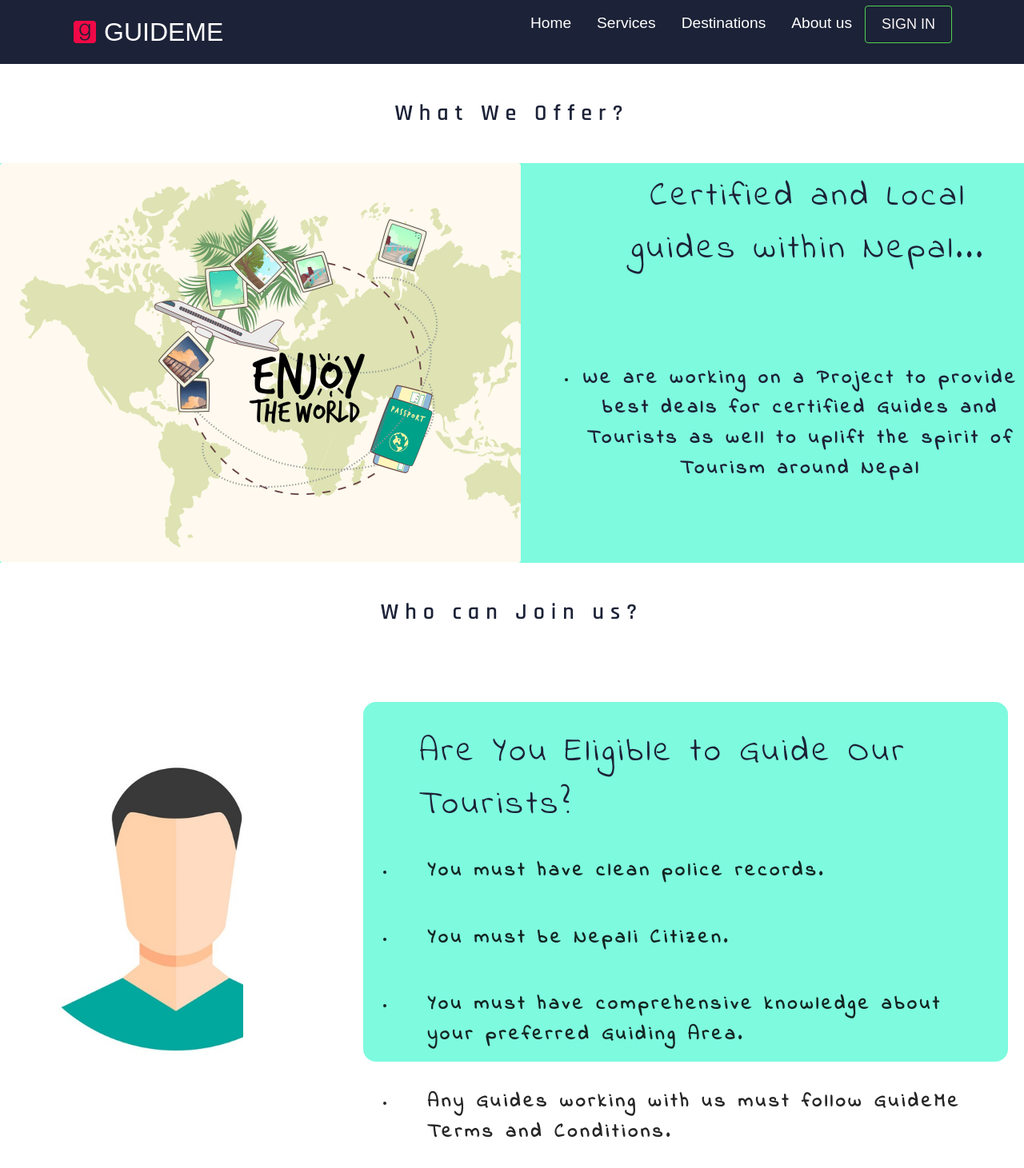
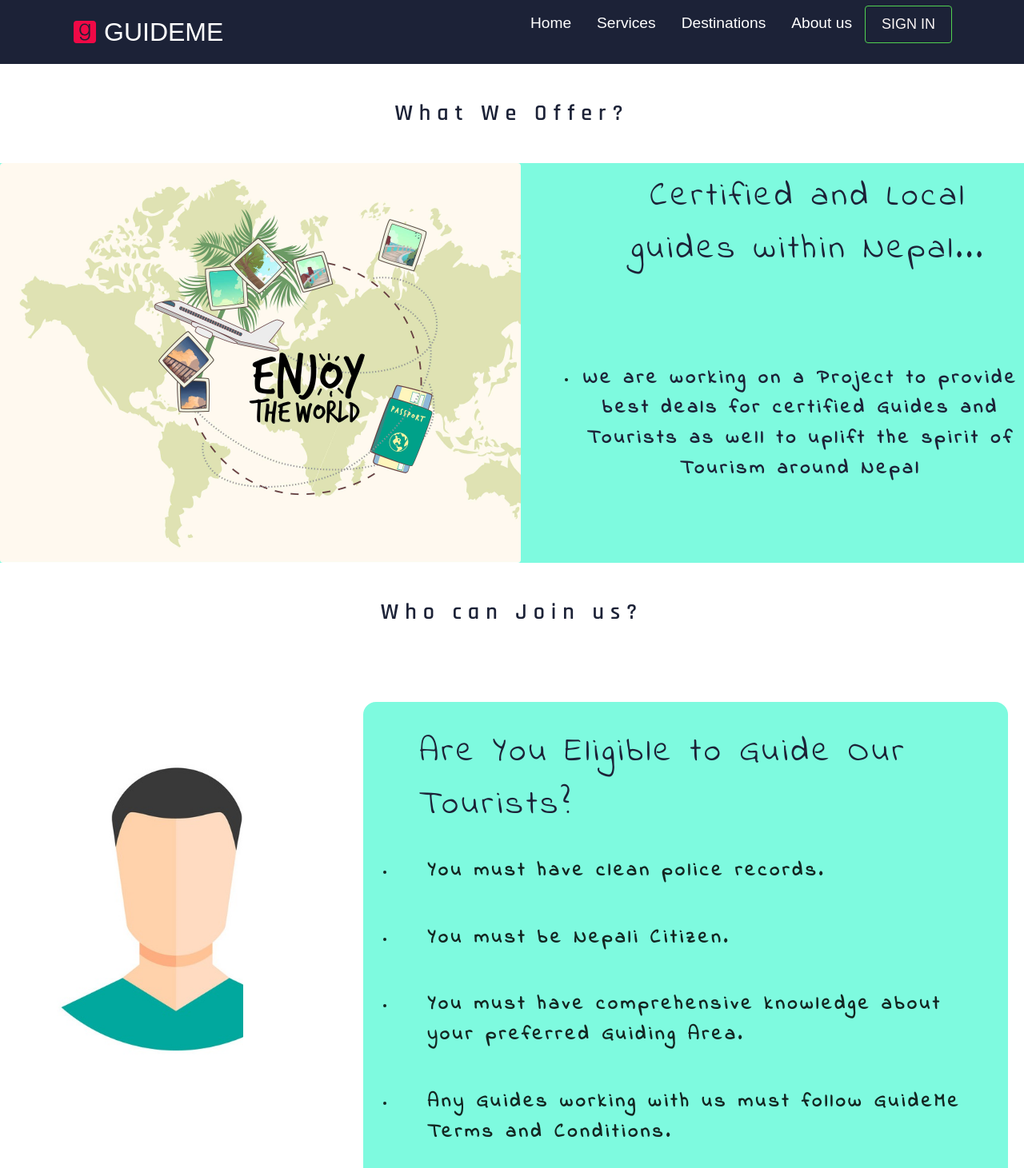
Before and after one commit to Rudipraj/GuideMe, a React (Create React App) app: page /services in a window 1280 px wide. Shown: the top 1461 px of the page at 80% size. Built offline with nearby package versions, Linux system fonts and the light colour scheme; a web font is replaced by a local one.

Commit message:
Add all my files

```diff
--- a/package.json
+++ b/package.json
@@ -8,7 +8,7 @@
     "@testing-library/react": "^11.2.6",
     "@testing-library/user-event": "^12.8.3",
     "antd": "^4.16.9",
-    "firebase": "^8.6.3",
+    "firebase": "^8.10.0",
     "react": "^17.0.2",
     "react-dom": "^17.0.2",
     "react-icons": "^4.2.0",
--- a/src/components/pages/Services.css
+++ b/src/components/pages/Services.css
@@ -89,7 +89,7 @@ ul{
    background: rgba(73, 248, 210, 0.705);
    border-radius: 16px;
    padding: 20px;
-   height: 450px;
+   height: 600px;
    margin-right: 20px;
 
  }
@@ -116,6 +116,3 @@ ul{
 
 
  }
- .criteria:hover{
-   padding: 30px;
- }
--- a/src/config.js
+++ b/src/config.js
@@ -12,7 +12,7 @@ export const firebaseConfig = {
     measurementId: "G-FCSMP8B37S"
 };
 export const isAdmin = (email) => {
-    let admins = ['sudhirbhattarai2@gmail.com','khatiwadarudeep@gmail.com','rihdusbhattarai71@gmail.com', 'sudhirbhattarai71@gmail.com']
+    let admins = ['khatiwadarudeep@gmail.com', 'sudhirbhattarai71@gmail.com']
     return admins.includes(email);
 }
 export const randomIdGenerator = () => {
```
Also changed, not shown: src/App.js (+9 -9 lines), 1 other file (tests, documents, lock files or other folders).
